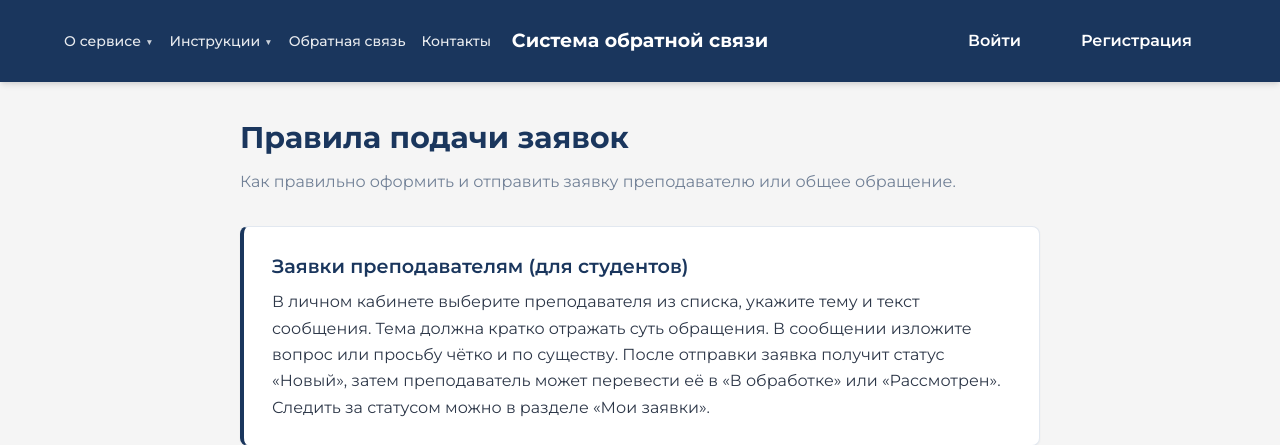
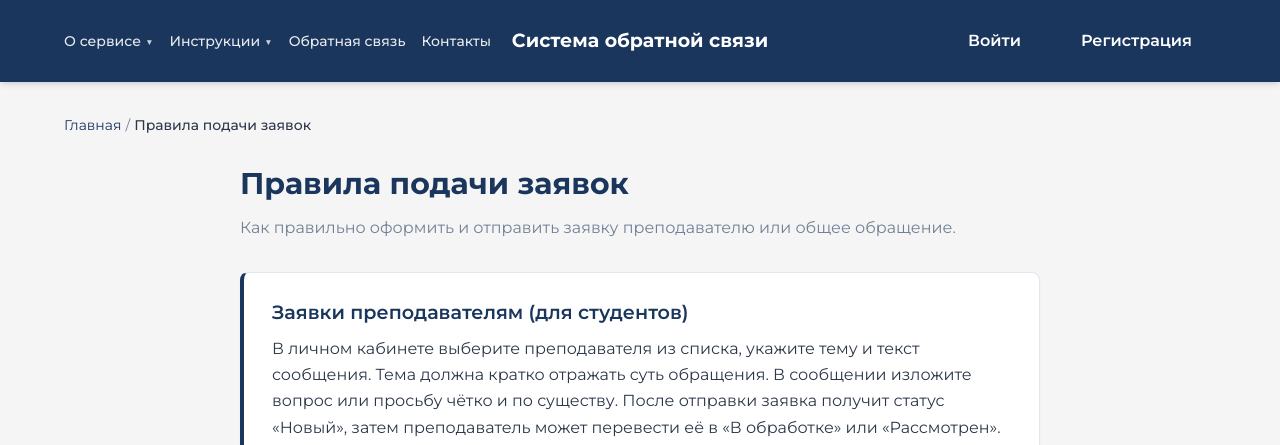
Before and after one commit to feedbacksys1/fbsys, a Django app: page /request-rules/ in a window 1280 px wide. Shown: the top 445 px of the page. Run offline with Django 5.2, Linux system fonts and the light colour scheme.

Commit message:
Added breadcrumb navigation

```diff
--- a/app/context_processors.py
+++ b/app/context_processors.py
@@ -1,6 +1,7 @@
 """
 Контекст-процессоры приложения app.
 """
+from django.urls import reverse
 
 
 def user_profile(request):
@@ -12,3 +13,66 @@ def user_profile(request):
     if getattr(request, 'user', None) and request.user.is_authenticated:
         profile = getattr(request.user, 'profile', None)
     return {'user_profile': profile}
+
+
+def breadcrumbs(request):
+    """
+    Добавляет в контекст список хлебных крошек для текущей страницы.
+    Каждый элемент: {"url": url или None, "label": "Текст"}.
+    """
+    breadcrumbs_list = []
+    url_name = getattr(getattr(request, 'resolver_match', None), 'url_name', None)
+    if not url_name:
+        return {'breadcrumbs': breadcrumbs_list}
+
+    # Не показываем хлебные крошки на лендинге и странице регистрации
+    if url_name in ('landing', 'site_register'):
+        return {'breadcrumbs': []}
+
+    # Обычные страницы сайта
+    main_pages = {
+        'about': ('about', 'О нас'),
+        'advantages': ('advantages', 'Преимущества'),
+        'faq': ('faq', 'FAQ'),
+        'request_rules': ('request_rules', 'Правила подачи заявок'),
+        'student_guide': ('student_guide', 'Инструкция для студентов'),
+        'feedback': ('feedback', 'Обратная связь'),
+        'contacts': ('contacts', 'Контакты'),
+        'site_login': ('site_login', 'Вход'),
+        'site_register': ('site_register', 'Регистрация'),
+        'settings': ('settings', 'Настройки'),
+    }
+    if url_name in main_pages:
+        breadcrumbs_list.append({'url': reverse('landing'), 'label': 'Главная'})
+        _, label = main_pages[url_name]
+        breadcrumbs_list.append({'url': None, 'label': label})
+        return {'breadcrumbs': breadcrumbs_list}
+
+    # Личный кабинет / Панель управления
+    if url_name == 'cabinet':
+        breadcrumbs_list.append({'url': reverse('landing'), 'label': 'Главная'})
+        try:
+            profile = getattr(request.user, 'profile', None)
+            role = getattr(profile, 'role', None)
+            from .models import Role
+            label = 'Панель управления' if role == Role.TEACHER else 'Личный кабинет'
+        except Exception:
+            label = 'Личный кабинет'
+        breadcrumbs_list.append({'url': None, 'label': label})
+        return {'breadcrumbs': breadcrumbs_list}
+
+    # Админ-панель
+    admin_pages = {
+        'admin_statistics': 'Просмотр статистики',
+        'admin_feedback_list': 'Просмотр обратной связи',
+        'admin_users': 'Управление пользователями',
+    }
+    if url_name in admin_pages:
+        breadcrumbs_list.append({'url': reverse('admin_statistics'), 'label': 'Админ панель'})
+        breadcrumbs_list.append({'url': None, 'label': admin_pages[url_name]})
+        return {'breadcrumbs': breadcrumbs_list}
+
+    # Неизвестная страница — хотя бы Главная
+    breadcrumbs_list.append({'url': reverse('landing'), 'label': 'Главная'})
+    breadcrumbs_list.append({'url': None, 'label': 'Страница'})
+    return {'breadcrumbs': breadcrumbs_list}
--- a/app/settings.py
+++ b/app/settings.py
@@ -63,6 +63,7 @@ TEMPLATES = [
                 "django.contrib.auth.context_processors.auth",
                 "django.contrib.messages.context_processors.messages",
                 "app.context_processors.user_profile",
+                "app.context_processors.breadcrumbs",
             ],
         },
     },
--- a/static/css/style.css
+++ b/static/css/style.css
@@ -602,6 +602,59 @@ body.register-fullpage {
     overflow: hidden;
 }
 
+/* Хлебные крошки */
+.breadcrumb {
+    margin-bottom: 1rem;
+    padding: 0 0 0.5rem;
+}
+
+.site-main:has(.landing-page) .breadcrumb,
+.site-main:has(.register-split) .breadcrumb {
+    padding: 0.75rem 1.5rem 0.5rem;
+}
+
+.breadcrumb-list {
+    display: flex;
+    flex-wrap: wrap;
+    align-items: center;
+    list-style: none;
+    margin: 0;
+    padding: 0;
+    gap: 0.25rem;
+    font-size: 0.875rem;
+    color: var(--color-text-muted);
+}
+
+.breadcrumb-item {
+    display: inline-flex;
+    align-items: center;
+}
+
+.breadcrumb-link {
+    color: var(--color-primary);
+    text-decoration: none;
+}
+
+.breadcrumb-link:hover {
+    text-decoration: underline;
+    color: var(--color-primary-light);
+}
+
+.breadcrumb-current {
+    color: var(--color-text);
+    font-weight: 500;
+}
+
+.breadcrumb-sep {
+    color: var(--color-text-muted);
+    user-select: none;
+}
+
+.admin-main .breadcrumb {
+    padding: 1rem 1.5rem 0.5rem 0;
+    margin-bottom: 0.5rem;
+}
+
 .site-footer {
     background: var(--color-surface);
     border-top: 1px solid var(--color-border);
--- a/templates/admin_base.html
+++ b/templates/admin_base.html
@@ -22,6 +22,7 @@
             </nav>
         </aside>
         <main class="admin-main">
+            {% include "includes/breadcrumb.html" %}
             {% block content %}{% endblock %}
         </main>
     </div>
--- a/templates/base.html
+++ b/templates/base.html
@@ -67,6 +67,7 @@
             {% endfor %}
         </div>
         {% endif %}
+        {% include "includes/breadcrumb.html" %}
         {% block content %}{% endblock %}
     </main>
     <footer class="site-footer">
--- /dev/null
+++ b/templates/includes/breadcrumb.html
@@ -0,0 +1,18 @@
+{% if breadcrumbs %}
+<nav class="breadcrumb" aria-label="Хлебные крошки">
+    <ol class="breadcrumb-list">
+        {% for item in breadcrumbs %}
+        <li class="breadcrumb-item">
+            {% if item.url %}
+            <a href="{{ item.url }}" class="breadcrumb-link">{{ item.label }}</a>
+            {% else %}
+            <span class="breadcrumb-current" aria-current="page">{{ item.label }}</span>
+            {% endif %}
+        </li>
+        {% if not forloop.last %}
+        <li class="breadcrumb-sep" aria-hidden="true">/</li>
+        {% endif %}
+        {% endfor %}
+    </ol>
+</nav>
+{% endif %}
```
